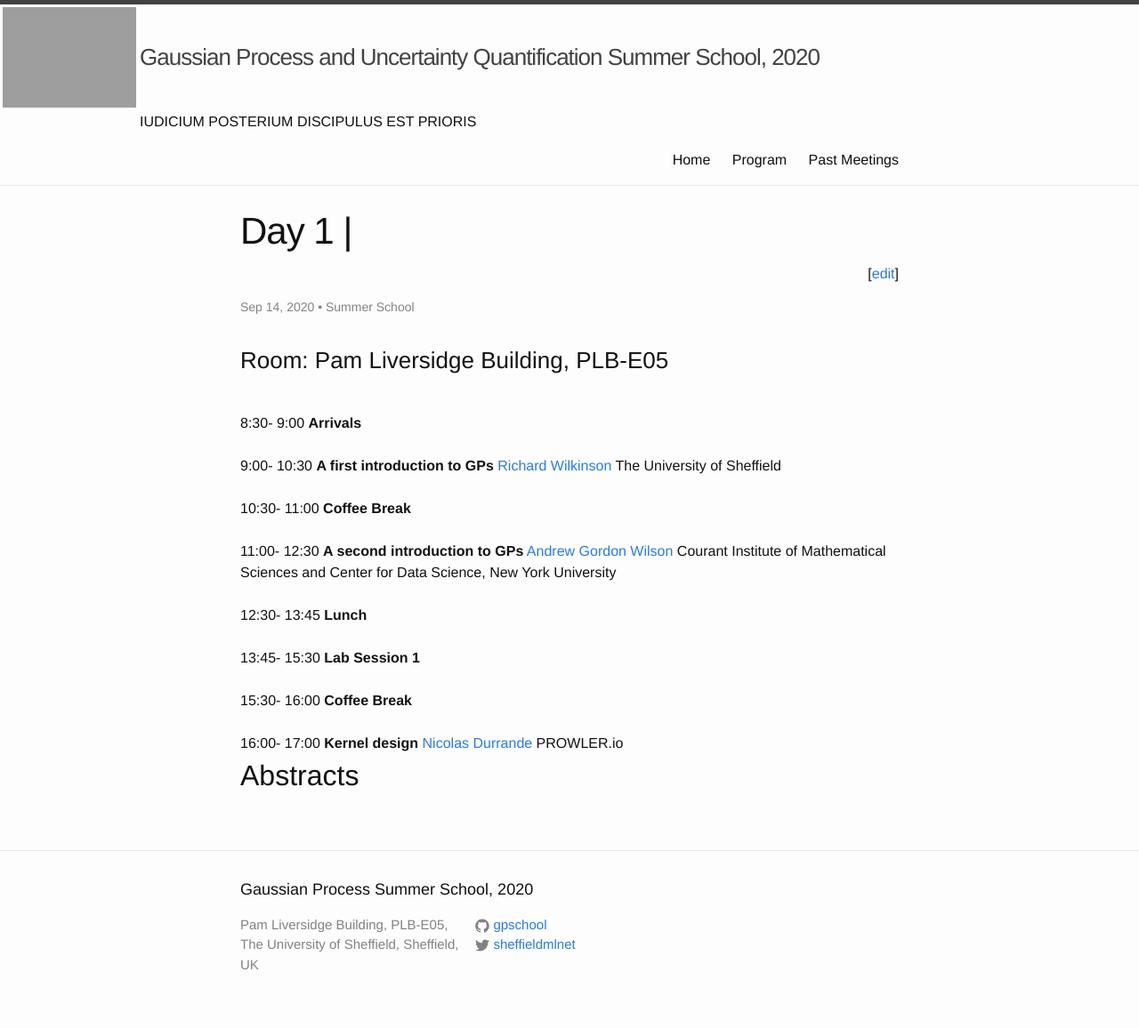
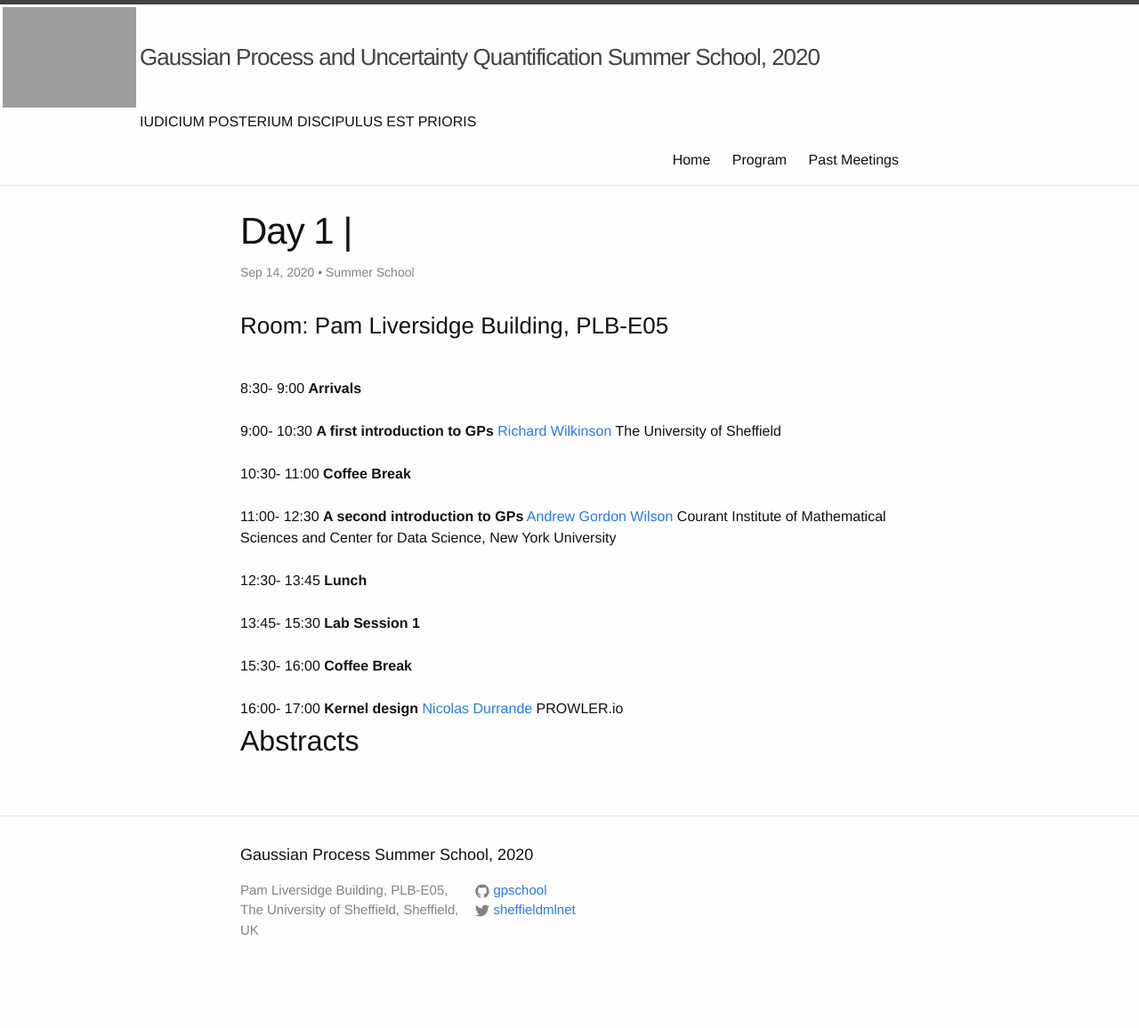
Before and after one commit to gpschool/gpss20, a Jekyll site: the page built from _posts/2020-09-14-day-1.md, in a window 1280 px wide. Shown: the whole page at 89% size. Built offline with Jekyll 4.4.1, drawn with Linux system fonts in a browser that asks for light colours; after the commit the page ends 1117 px from its top, so only the background shows below that.

Commit message:
remove edit link

```diff
--- a/_layouts/singletrack.html
+++ b/_layouts/singletrack.html
@@ -5,7 +5,7 @@ layout: default
 
   <header class="post-header">
     <h1 class="post-title">{{ page.title }}</h1>
-    {% include edit_link.html %}
+<!--    {% include edit_link.html %}-->
     <p class="post-meta">{{ page.date | date: "%b %-d, %Y" }}{% if page.author %} • {{ page.author }}{% endif %}{% if page.tagline %} • {{ page.tagline }}{% endif %}</p>
 
   </header>
```
